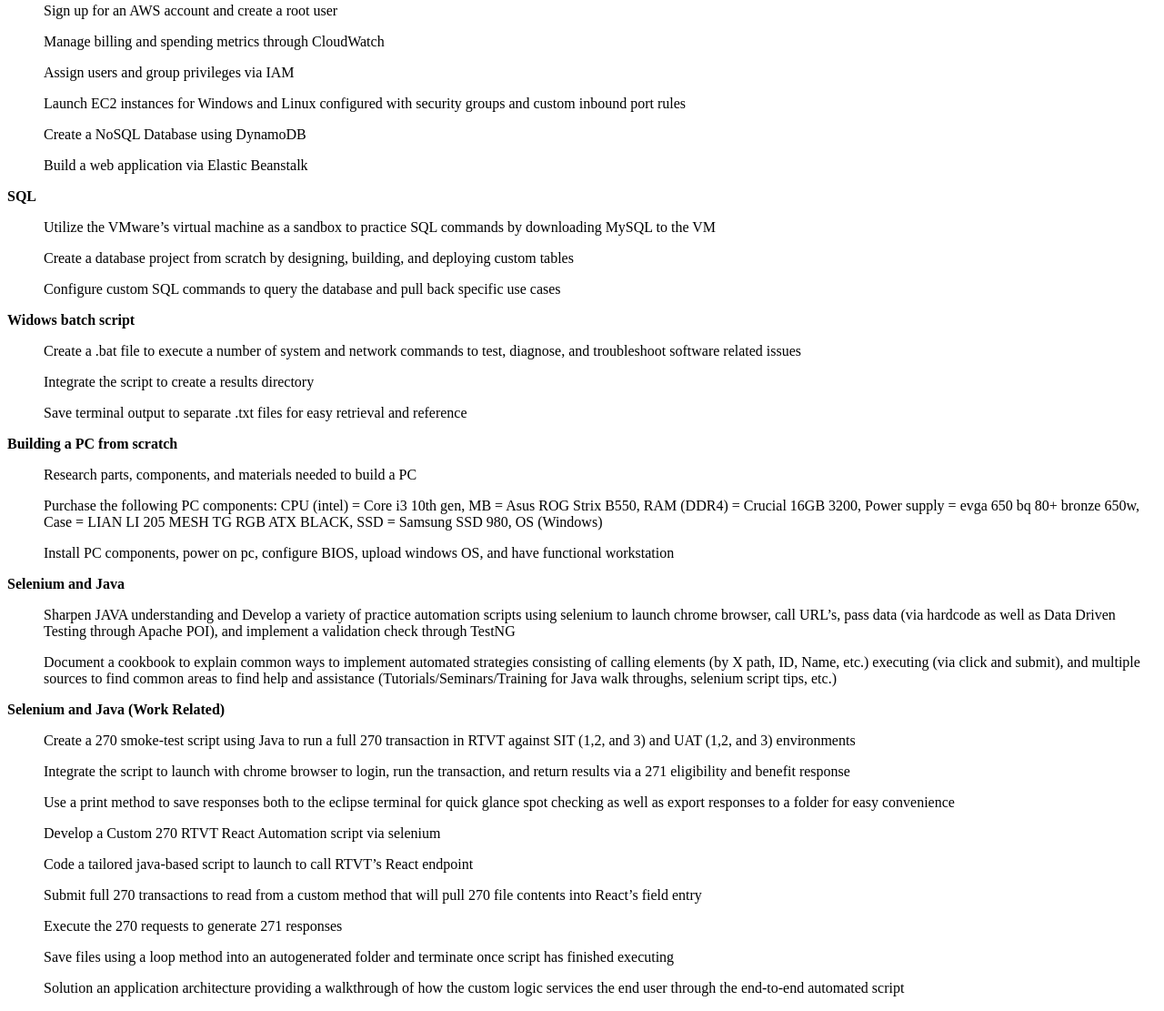
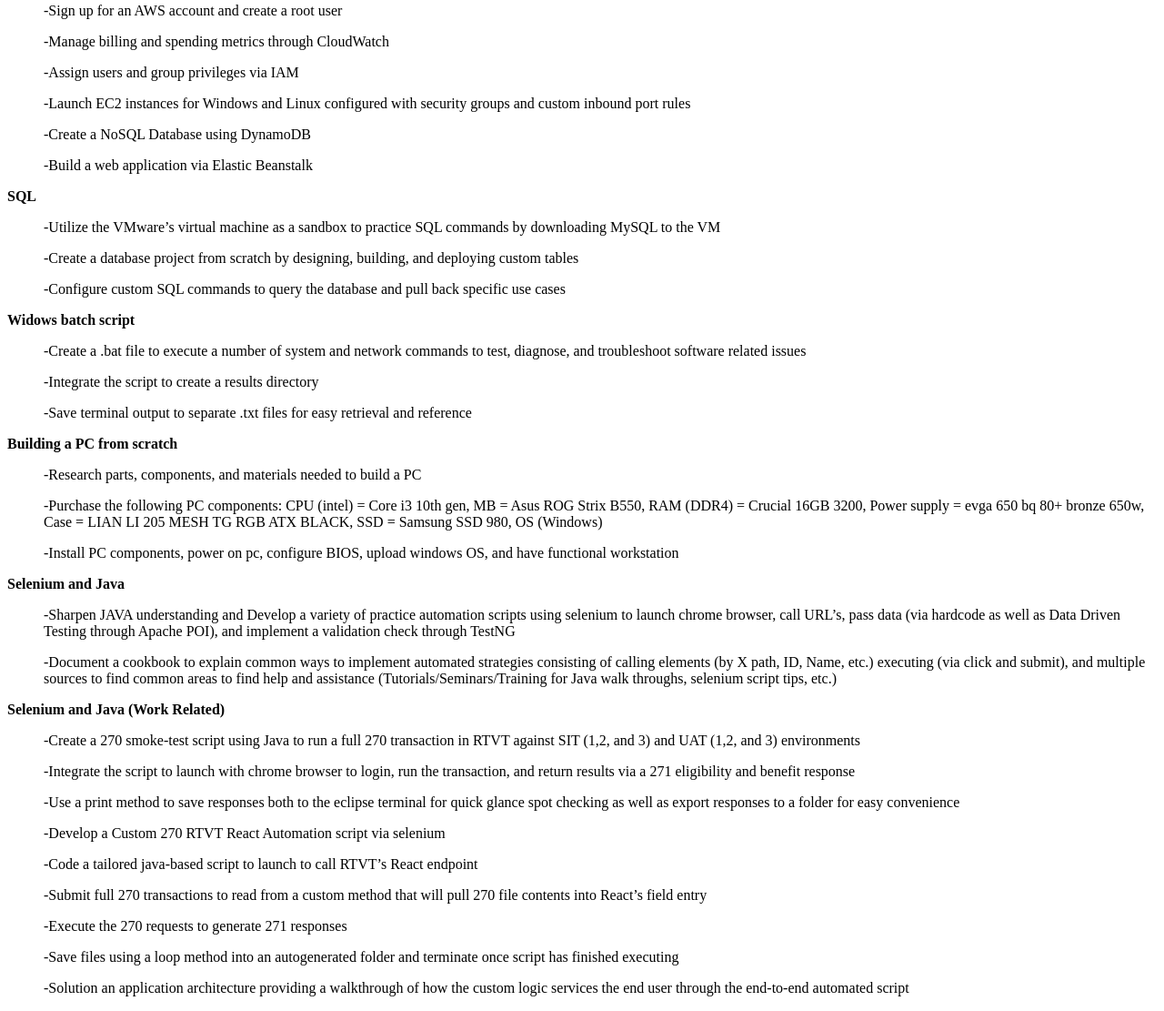
Before and after one commit to appractice42/my-site, a plain HTML site: page about.html in a window 1280 px wide. Shown: the part 337-1448 px from the top of the page at 91% size. Drawn offline with Linux system fonts and the light colour scheme.

Commit message:
Update about.html

```diff
--- a/about.html
+++ b/about.html
@@ -18,45 +18,45 @@
         <ul>-Build a custom BATCH script leveraging automation to build custom Ipconfig, Netstat, Systeminfo, ping, route commands, and launch 3 web-based commands via chrome and autogenerate a nested folder to print command entries into text files</ul>
 
         <p><b>AWS Cloud Computing</b></p>
-        <ul>Sign up for an AWS account and create a root user</ul>
-        <ul>Manage billing and spending metrics through CloudWatch</ul>
-        <ul>Assign users and group privileges via IAM</ul>
-        <ul>Launch EC2 instances for Windows and Linux configured with security groups and custom inbound port rules</ul>
-        <ul>Create a NoSQL Database using DynamoDB</ul>
-        <ul>Build a web application via Elastic Beanstalk</ul>
+        <ul>-Sign up for an AWS account and create a root user</ul>
+        <ul>-Manage billing and spending metrics through CloudWatch</ul>
+        <ul>-Assign users and group privileges via IAM</ul>
+        <ul>-Launch EC2 instances for Windows and Linux configured with security groups and custom inbound port rules</ul>
+        <ul>-Create a NoSQL Database using DynamoDB</ul>
+        <ul>-Build a web application via Elastic Beanstalk</ul>
 
 
         <p><b>SQL</b></p>
-        <ul>Utilize the VMware’s virtual machine as a sandbox to practice SQL commands by downloading MySQL to the VM</ul>
-        <ul>Create a database project from scratch by designing, building, and deploying custom tables</ul>
-        <ul>Configure custom SQL commands to query the database and pull back specific use cases </ul>
+        <ul>-Utilize the VMware’s virtual machine as a sandbox to practice SQL commands by downloading MySQL to the VM</ul>
+        <ul>-Create a database project from scratch by designing, building, and deploying custom tables</ul>
+        <ul>-Configure custom SQL commands to query the database and pull back specific use cases </ul>
 
 
         <p><b>Widows batch script</b></p>
-        <ul>Create a .bat file to execute a number of system and network commands to test, diagnose, and troubleshoot software related issues</ul>
-        <ul>Integrate the script to create a results directory</ul>
-        <ul>Save terminal output to separate .txt files for easy retrieval and reference </ul>
+        <ul>-Create a .bat file to execute a number of system and network commands to test, diagnose, and troubleshoot software related issues</ul>
+        <ul>-Integrate the script to create a results directory</ul>
+        <ul>-Save terminal output to separate .txt files for easy retrieval and reference </ul>
 
         <p><b>Building a PC from scratch</b></p>
-        <ul>Research parts, components, and materials needed to build a PC</ul>
-        <ul>Purchase the following PC components: CPU (intel) = Core i3 10th gen, MB = Asus ROG Strix B550, RAM (DDR4) = Crucial 16GB 3200, Power supply = evga 650 bq 80+ bronze 650w, Case = LIAN LI 205 MESH TG RGB ATX BLACK, SSD = Samsung SSD 980, OS (Windows)</ul>
-        <ul>Install PC components, power on pc, configure BIOS, upload windows OS, and have functional workstation</ul>
+        <ul>-Research parts, components, and materials needed to build a PC</ul>
+        <ul>-Purchase the following PC components: CPU (intel) = Core i3 10th gen, MB = Asus ROG Strix B550, RAM (DDR4) = Crucial 16GB 3200, Power supply = evga 650 bq 80+ bronze 650w, Case = LIAN LI 205 MESH TG RGB ATX BLACK, SSD = Samsung SSD 980, OS (Windows)</ul>
+        <ul>-Install PC components, power on pc, configure BIOS, upload windows OS, and have functional workstation</ul>
 
 
         <p><b>Selenium and Java</b></p>
-        <ul>Sharpen JAVA understanding and Develop a variety of practice automation scripts using selenium to launch chrome browser, call URL’s, pass data (via hardcode as well as Data Driven Testing through Apache POI), and implement a validation check through TestNG </ul>
-        <ul>Document a cookbook to explain common ways to implement automated strategies consisting of calling elements (by X path, ID, Name, etc.) executing (via click and submit), and multiple sources to find common areas to find help and assistance (Tutorials/Seminars/Training for Java walk throughs, selenium script tips, etc.)</ul>
+        <ul>-Sharpen JAVA understanding and Develop a variety of practice automation scripts using selenium to launch chrome browser, call URL’s, pass data (via hardcode as well as Data Driven Testing through Apache POI), and implement a validation check through TestNG </ul>
+        <ul>-Document a cookbook to explain common ways to implement automated strategies consisting of calling elements (by X path, ID, Name, etc.) executing (via click and submit), and multiple sources to find common areas to find help and assistance (Tutorials/Seminars/Training for Java walk throughs, selenium script tips, etc.)</ul>
         <b>Selenium and Java (Work Related)</b>
 
-        <ul>Create a 270 smoke-test script using Java to run a full 270 transaction in RTVT against SIT (1,2, and 3) and UAT (1,2, and 3) environments</ul>
-        <ul>Integrate the script to launch with chrome browser to login, run the transaction, and return results via a 271 eligibility and benefit response</ul>
-        <ul>Use a print method to save responses both to the eclipse terminal for quick glance spot checking as well as export responses to a folder for easy convenience </ul>
-        <ul>Develop a Custom 270 RTVT React Automation script via selenium </ul>
-        <ul>Code a tailored java-based script to launch to call RTVT’s React endpoint </ul>
-        <ul>Submit full 270 transactions to read from a custom method that will pull 270 file contents into React’s field entry</ul>
-        <ul>Execute the 270 requests to generate 271 responses</ul>
-        <ul>Save files using a loop method into an autogenerated folder and terminate once script has finished executing </ul>
-        <ul>Solution an application architecture providing a walkthrough of how the custom logic services the end user through the end-to-end automated script </ul>
+        <ul>-Create a 270 smoke-test script using Java to run a full 270 transaction in RTVT against SIT (1,2, and 3) and UAT (1,2, and 3) environments</ul>
+        <ul>-Integrate the script to launch with chrome browser to login, run the transaction, and return results via a 271 eligibility and benefit response</ul>
+        <ul>-Use a print method to save responses both to the eclipse terminal for quick glance spot checking as well as export responses to a folder for easy convenience </ul>
+        <ul>-Develop a Custom 270 RTVT React Automation script via selenium </ul>
+        <ul>-Code a tailored java-based script to launch to call RTVT’s React endpoint </ul>
+        <ul>-Submit full 270 transactions to read from a custom method that will pull 270 file contents into React’s field entry</ul>
+        <ul>-Execute the 270 requests to generate 271 responses</ul>
+        <ul>-Save files using a loop method into an autogenerated folder and terminate once script has finished executing </ul>
+        <ul>-Solution an application architecture providing a walkthrough of how the custom logic services the end user through the end-to-end automated script </ul>
 
 
 
```
